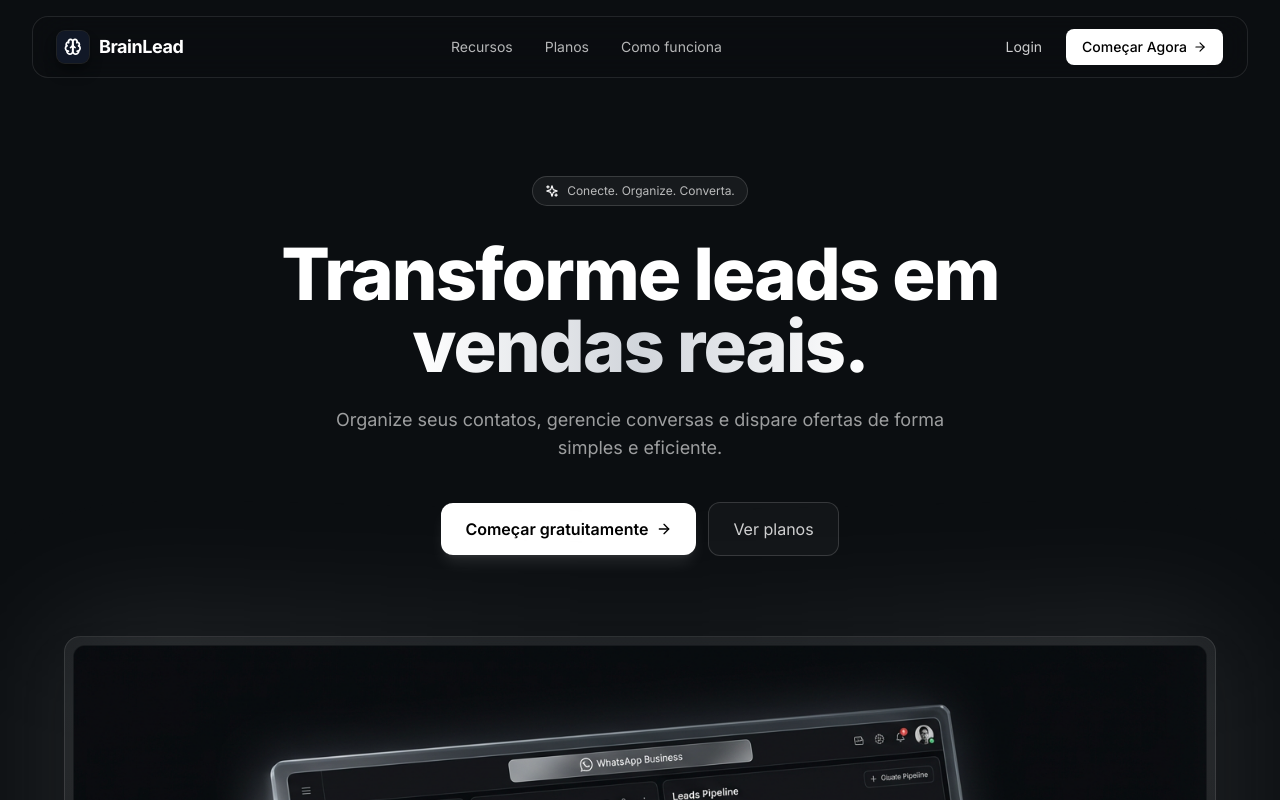
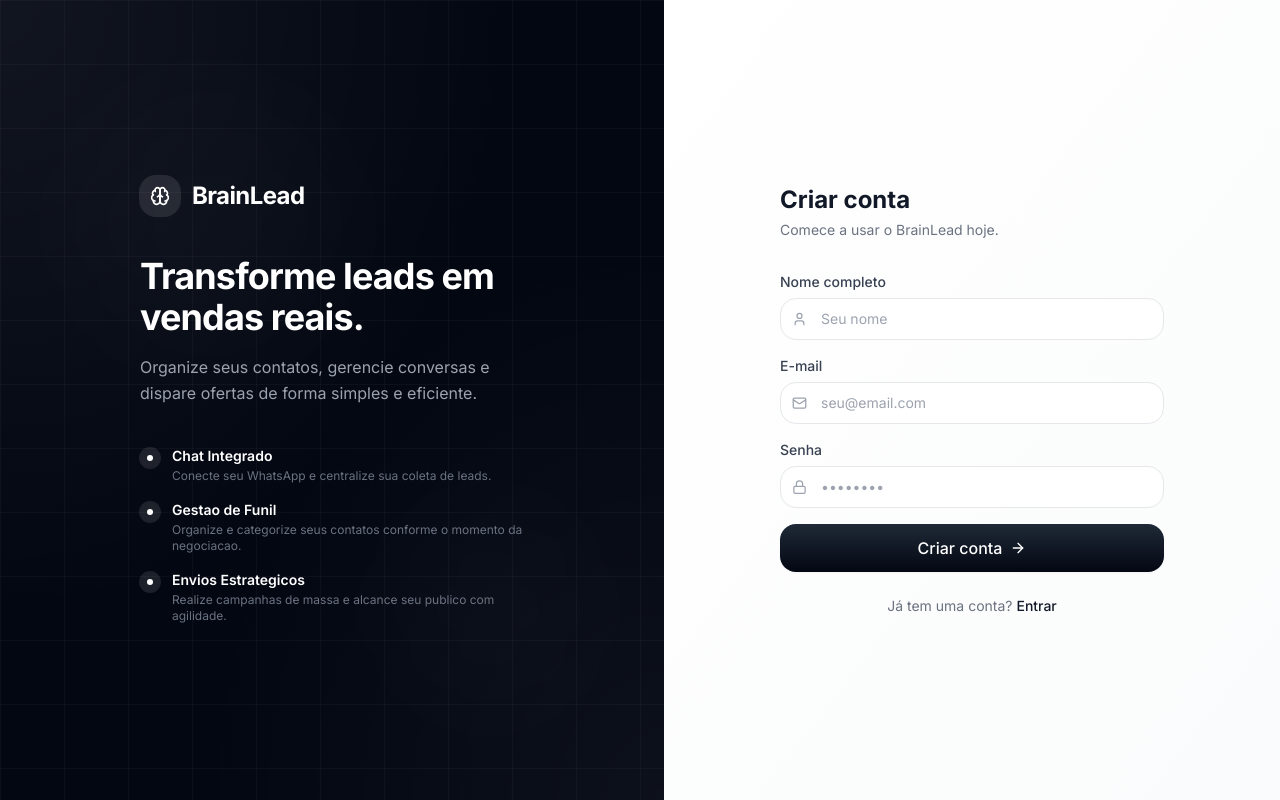
Before and after one commit to jonathaslima20-design/narixtree, a React (Vite) app: page /cadastro in a window 1280 px wide. Before the commit this address led to /. Shown: the top 800 px of the page. Built offline with nearby package versions, Linux system fonts and the light colour scheme; no server answers.

Commit message:
Update LP CTAs to signup page

```diff
--- a/src/App.tsx
+++ b/src/App.tsx
@@ -25,6 +25,7 @@ export default function App() {
         <Routes>
           <Route path="/" element={<LandingPage />} />
           <Route path="/login" element={<AuthPage />} />
+          <Route path="/cadastro" element={<AuthPage />} />
 
           <Route path="/dashboard" element={<UserLayout />}>
             <Route index element={<DashboardHome />} />
--- a/src/pages/AuthPage.tsx
+++ b/src/pages/AuthPage.tsx
@@ -1,5 +1,5 @@
 import { useState } from 'react';
-import { useNavigate, Navigate } from 'react-router-dom';
+import { useNavigate, Navigate, useLocation } from 'react-router-dom';
 import { motion, AnimatePresence } from 'framer-motion';
 import { Mail, Lock, User, Brain, ArrowRight } from 'lucide-react';
 import { supabase } from '../lib/supabase';
@@ -11,7 +11,10 @@ import { BrainLoader } from '../components/ui/BrainLoader';
 export function AuthPage() {
   const { user, profile, loading } = useAuth();
   const navigate = useNavigate();
-  const [mode, setMode] = useState<'login' | 'register'>('login');
+  const location = useLocation();
+  const [mode, setMode] = useState<'login' | 'register'>(
+    location.pathname === '/cadastro' ? 'register' : 'login'
+  );
   const [form, setForm] = useState({ email: '', password: '', full_name: '' });
   const [error, setError] = useState('');
   const [submitting, setSubmitting] = useState(false);
--- a/src/pages/LandingPage.tsx
+++ b/src/pages/LandingPage.tsx
@@ -61,7 +61,7 @@ function Navbar() {
             Login
           </button>
           <button
-            onClick={() => navigate('/login')}
+            onClick={() => navigate('/cadastro')}
             className="inline-flex items-center gap-1.5 text-sm font-medium bg-white text-black hover:bg-white/90 px-4 py-2 rounded-lg transition-all hover:scale-[1.02]"
           >
             Começar Agora
@@ -139,7 +139,7 @@ function Hero() {
           className="mt-10 flex flex-col sm:flex-row items-center justify-center gap-3"
         >
           <button
-            onClick={() => navigate('/login')}
+            onClick={() => navigate('/cadastro')}
             className="group inline-flex items-center gap-2 bg-white text-black hover:bg-white/90 font-semibold px-6 py-3.5 rounded-xl shadow-lg shadow-white/10 transition-all hover:scale-[1.02]"
           >
             Começar gratuitamente
@@ -507,7 +507,7 @@ function Pricing() {
               </ul>
 
               <button
-                onClick={() => navigate('/login')}
+                onClick={() => navigate('/cadastro')}
                 className={`mt-7 w-full font-semibold py-3 rounded-xl transition-all hover:scale-[1.02] ${
                   plan.highlight
                     ? 'bg-white hover:bg-white/90 text-black shadow-lg shadow-white/15'
@@ -549,7 +549,7 @@ function CTA() {
           Crie sua conta gratuita e veja seus leads se transformarem em clientes.
         </p>
         <button
-          onClick={() => navigate('/login')}
+          onClick={() => navigate('/cadastro')}
           className="group mt-8 inline-flex items-center gap-2 bg-white hover:bg-white/90 text-black font-semibold px-7 py-3.5 rounded-xl shadow-lg shadow-white/10 transition-all hover:scale-[1.02]"
         >
           Começar Agora
```
